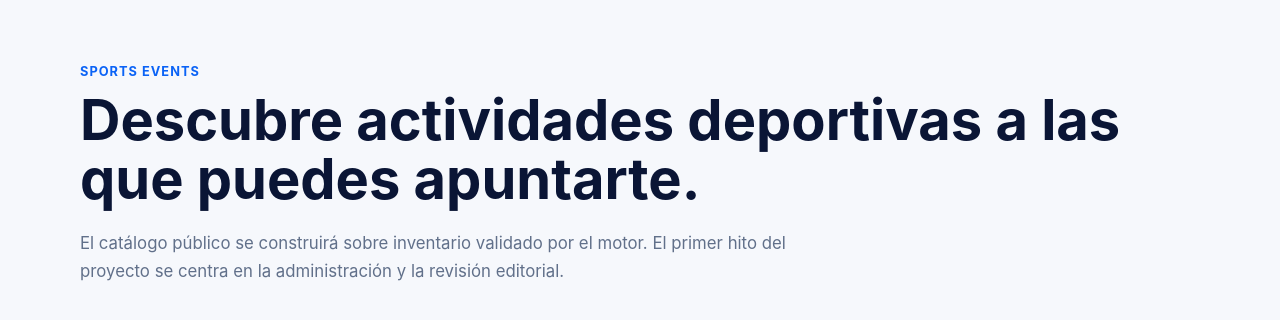
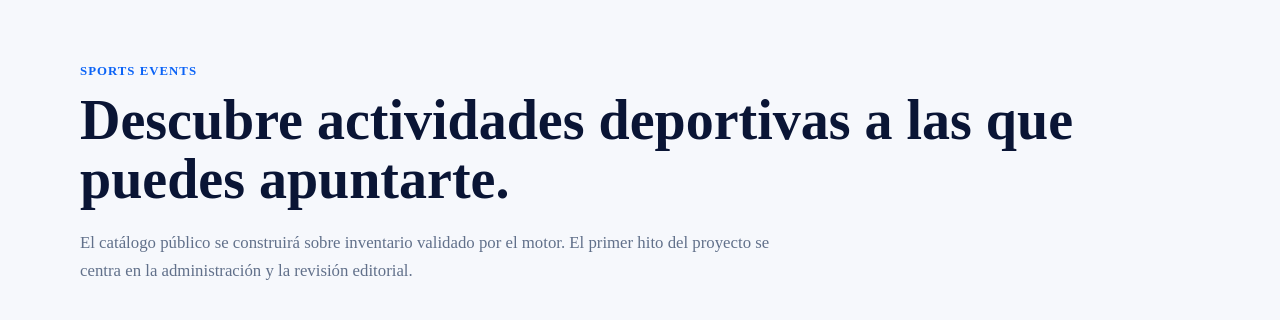
Before and after one commit to salipeapps/sports-events-web, a Next.js app: page / in a window 1280 px wide. Shown: the top 320 px of the page. Built offline with nearby package versions, Linux system fonts and the light colour scheme.

Commit message:
fix: load Inter and keep Admin sidebar reachable

```diff
--- a/src/app/globals.css
+++ b/src/app/globals.css
@@ -14,7 +14,7 @@
   --status-danger: #e75858;
   --accent-teal: #1fb9b2;
 
-  --font-sans: Inter, ui-sans-serif, -apple-system, BlinkMacSystemFont, "Segoe UI", sans-serif;
+  --font-sans: var(--font-inter), ui-sans-serif, -apple-system, BlinkMacSystemFont, "Segoe UI", sans-serif;
   --type-h1-size: 32px;
   --type-h1-line: 38px;
   --type-h2-size: 24px;
@@ -147,7 +147,8 @@ h1 {
   height: 100dvh;
   display: flex;
   flex-direction: column;
-  overflow: hidden;
+  overflow-x: hidden;
+  overflow-y: auto;
   padding: 14px 12px 34px;
   color: var(--surface-base);
   background: var(--navy-900);
--- a/src/app/layout.tsx
+++ b/src/app/layout.tsx
@@ -1,7 +1,14 @@
 import type { Metadata } from "next";
+import { Inter } from "next/font/google";
 import type { ReactNode } from "react";
 
 import "./globals.css";
+
+const inter = Inter({
+  subsets: ["latin"],
+  variable: "--font-inter",
+  display: "swap",
+});
 
 export const metadata: Metadata = {
   title: {
@@ -14,7 +21,7 @@ export const metadata: Metadata = {
 export default function RootLayout({ children }: Readonly<{ children: ReactNode }>) {
   return (
     <html lang="es">
-      <body>{children}</body>
+      <body className={inter.variable}>{children}</body>
     </html>
   );
 }
```
